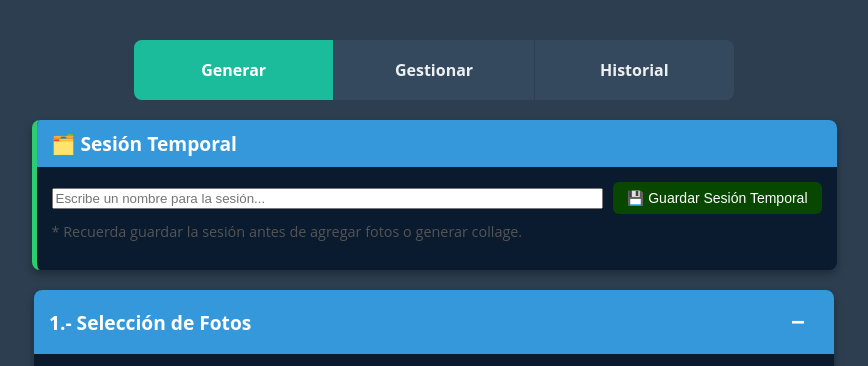
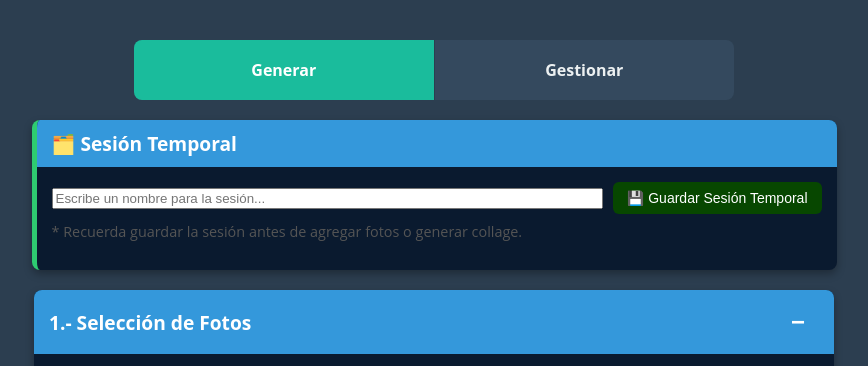
Before and after one commit to Jdaniel095/PruebaPokeparada3000, a plain HTML site: page index.html in a window 1280 px wide. Shown: the top 366 px of the page, without its empty margins (206-1074 px from the left). Drawn offline with Linux system fonts and the light colour scheme; some packages are replaced by stand-ins of ours; no server answers.

Commit message:
Update index.html

```diff
--- a/index.html
+++ b/index.html
@@ -11,7 +11,7 @@
     <ul>
       <li><a href="tabs/tab1_generate.html" class="tab-link" data-tab="1">Generar</a></li>
       <li><a href="tabs/tab2_manage.html" class="tab-link" data-tab="2">Gestionar</a></li>
-      <li><a href="tabs/tab3_history.html" class="tab-link" data-tab="3">Historial</a></li>
+     <!-- <li><a href="tabs/tab3_history.html" class="tab-link" data-tab="3">Historial</a></li> -->
     </ul>
   </div>
 
```
